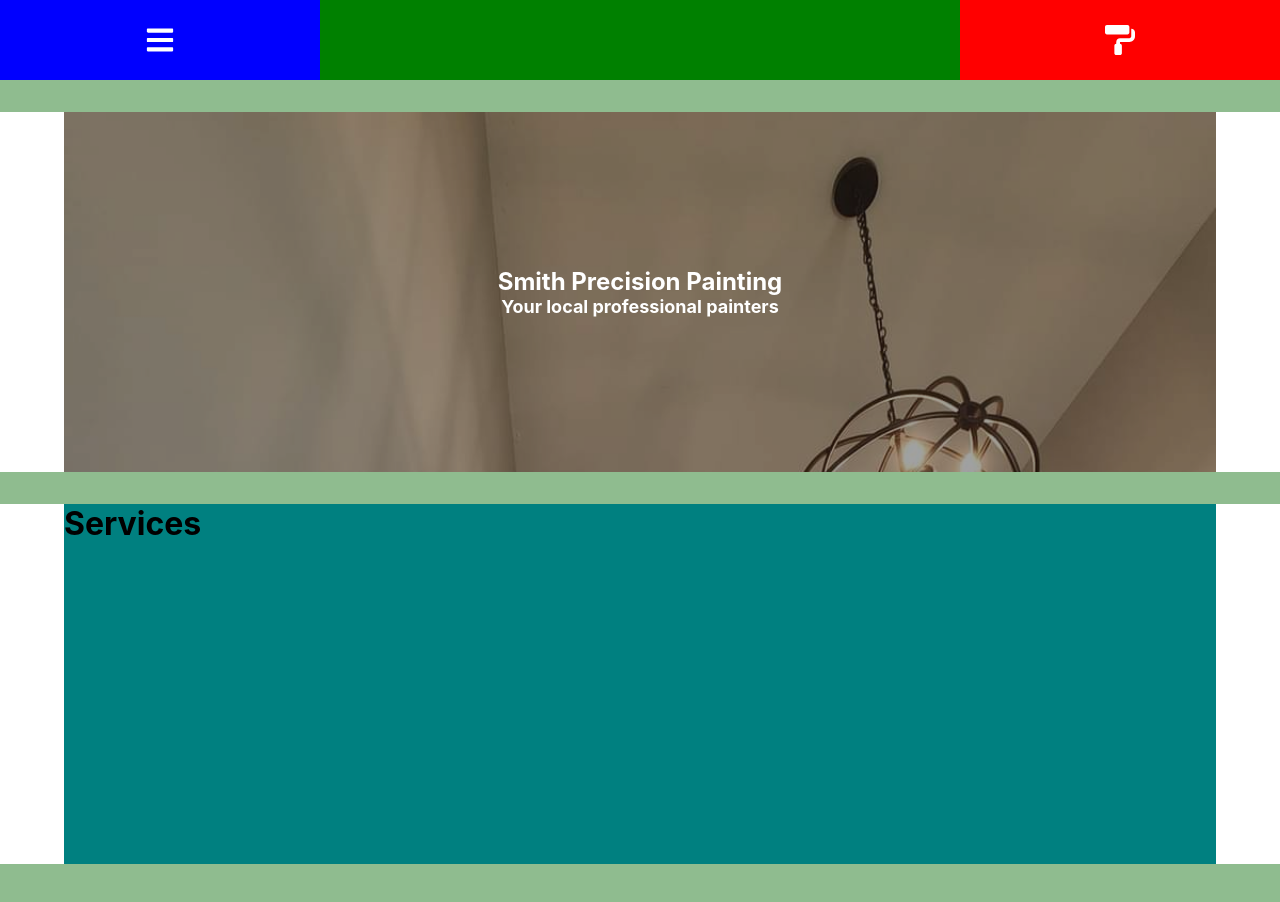
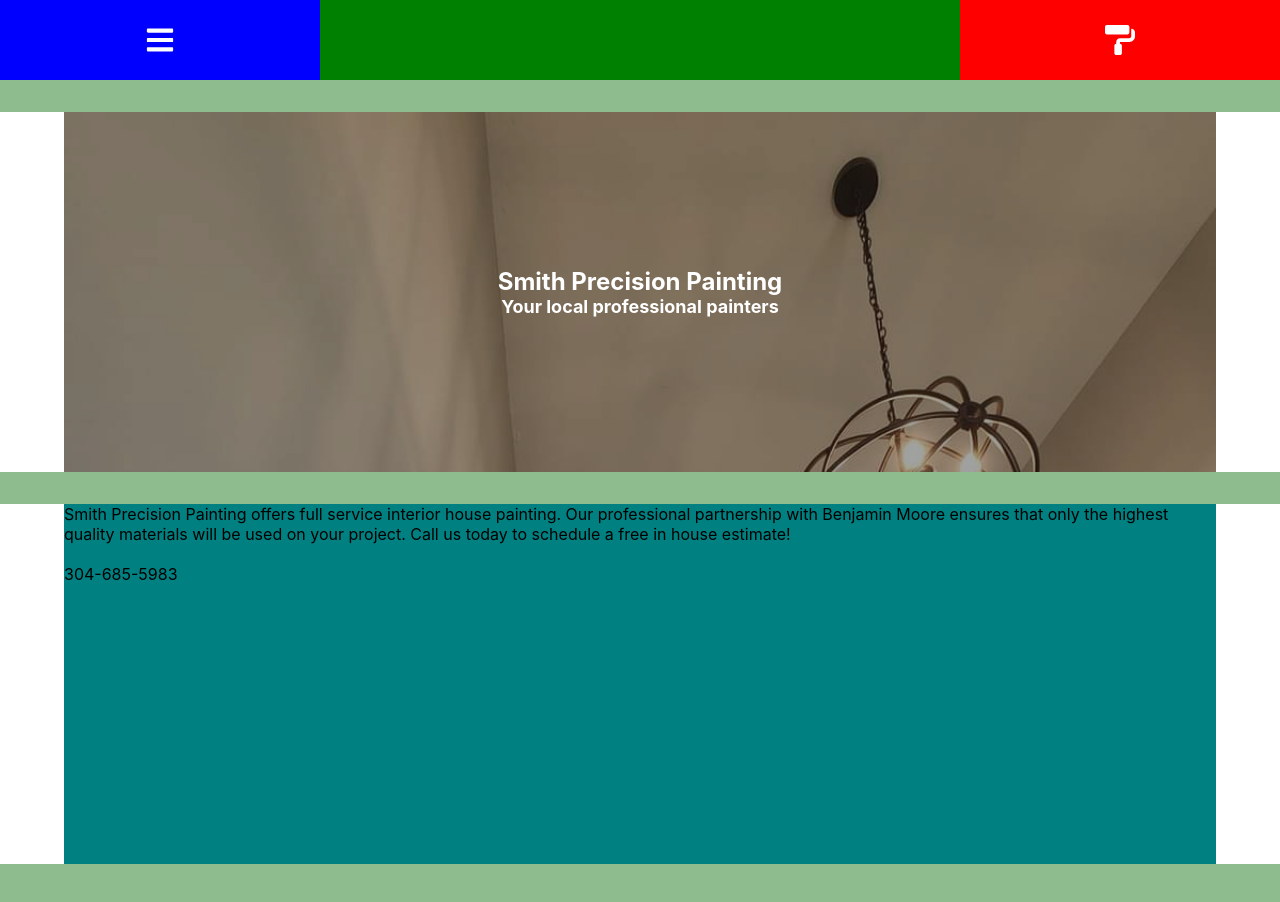
Before and after one commit to jwsmith2340/Smith_Precision_Painting, a React (Create React App) app: page / in a window 1280 px wide. Shown: the top 902 px of the page. Built offline with nearby package versions, Linux system fonts and the light colour scheme.

Commit message:
Services component text populated, hard coded for now for MVP, will become API call once site is live.

```diff
--- a/src/components/Main_Components/Services.jsx
+++ b/src/components/Main_Components/Services.jsx
@@ -6,7 +6,16 @@ function Services() {
 
         <>
 
-            <h1>Services</h1>
+            <div className="services_p_mob">
+
+                <p className='services_p_statement'>Smith Precision Painting offers full service interior house painting. Our professional partnership with
+                    Benjamin Moore ensures that only the highest quality materials will be used on your project.
+                    Call us today to schedule a free in house estimate!
+                </p><br></br>
+
+                <p className='services_tel_num'>304-685-5983</p>
+
+            </div>
 
         </>
 
```
